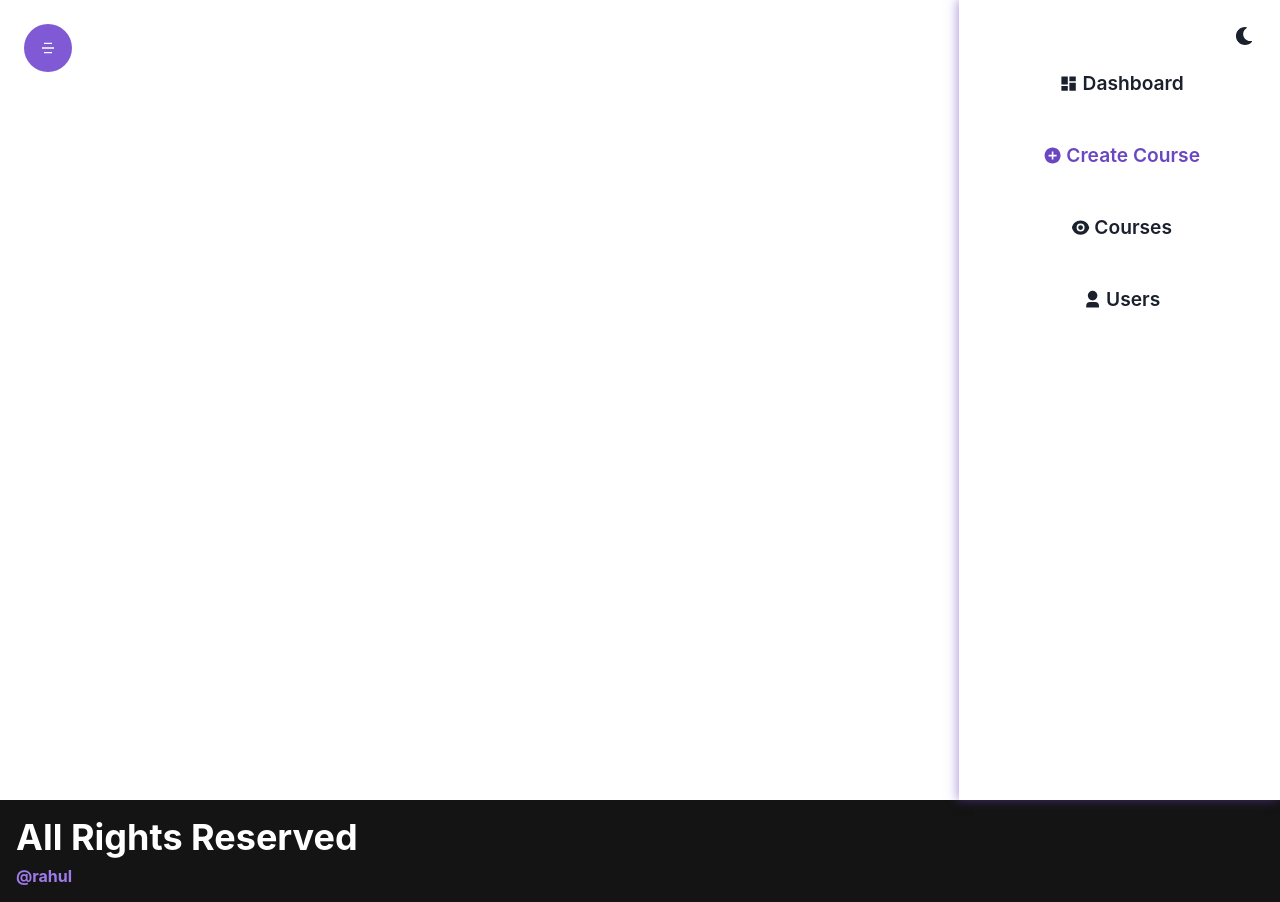
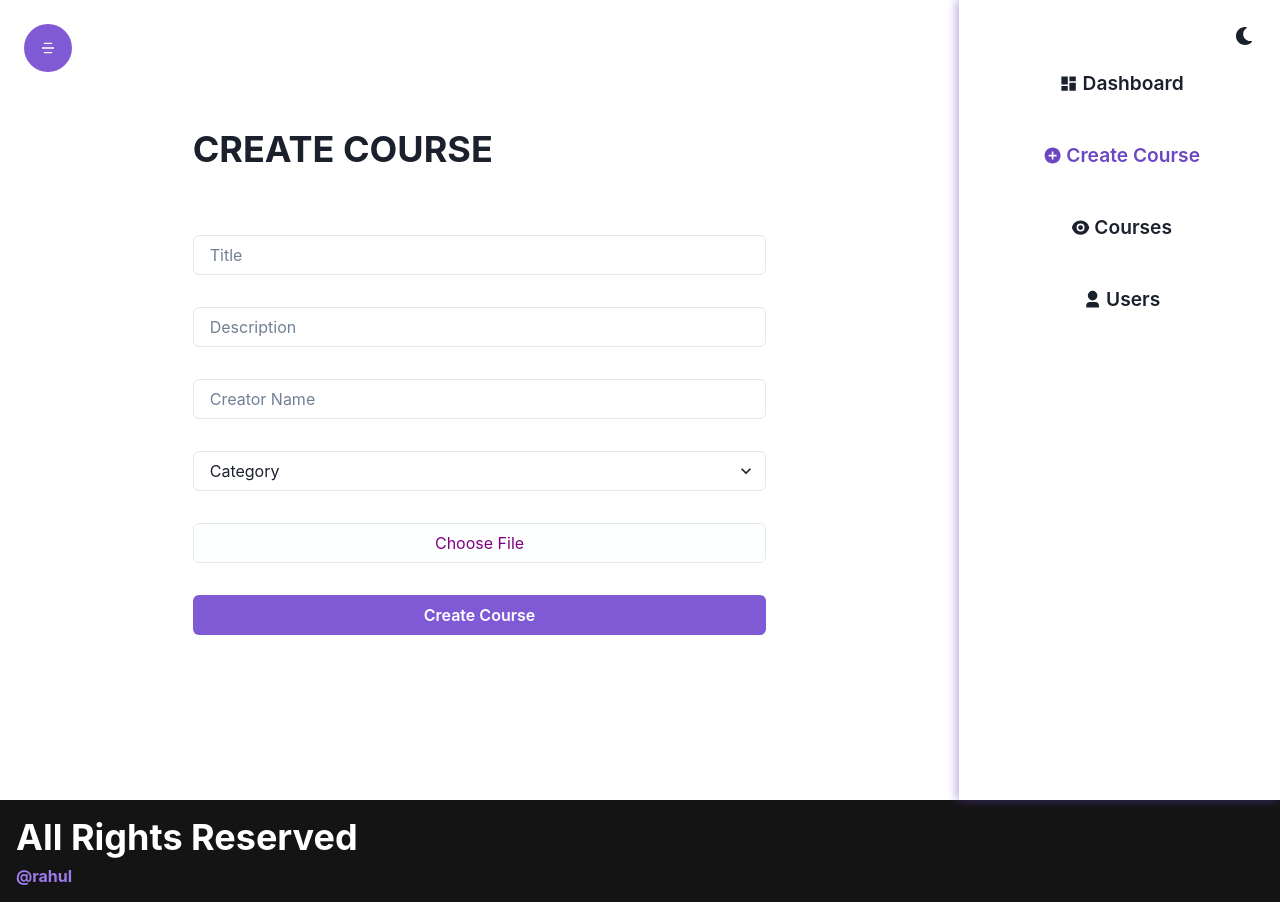
Before and after one commit to ImRkofficial/course-bundler, a React (Create React App) app: page /admin/createcourse in a window 1280 px wide. Built offline with nearby package versions, Linux system fonts and the light colour scheme; some icons are missing.

Commit message:
intial commit

```diff
--- a/package.json
+++ b/package.json
@@ -11,11 +11,11 @@
     "@testing-library/react": "^13.4.0",
     "@testing-library/user-event": "^14.5.1",
     "axios": "^1.5.1",
-    "chart.js": "^4.4.0",
+    "chart.js": "^3.8.0",
     "framer-motion": "^6.5.1",
     "protected-route-react": "^1.0.1",
     "react": "^18.2.0",
-    "react-chartjs-2": "^5.2.0",
+    "react-chartjs-2": "^4.3.1",
     "react-dom": "^18.2.0",
     "react-hot-toast": "^2.4.1",
     "react-icons": "^3.11.0",
--- a/src/components/Admin/CreateCourse/CreateCourse.jsx
+++ b/src/components/Admin/CreateCourse/CreateCourse.jsx
@@ -1,18 +1,97 @@
-import { Box, Grid } from '@chakra-ui/react'
-import React from 'react'
+import { Box, Button, Container, Grid, Heading, Image, Input, Select, VStack } from '@chakra-ui/react'
+import React, { useState } from 'react'
 import SideBar from '../SideBar'
 
+
+const categories = ['Andriod Development','Web Development','iOS Development','Game Development',"Data Structures & Algorithm","Machine Learning","App Development"];
+export const fileUploadStyle ={
+  "&::file-selector-button":{
+      cursor:"pointer",
+      marginLeft:"-5%",
+      width:"110%",
+      color:"purple",
+      border:"none",
+      backgroundColor:"#FeFFFF",
+      height:'100%'
+  }
+}
+
 const CreateCourse = () => {
+  const [title,setTitle] = useState('');
+  const [description,setDescription] = useState('');
+  const [createdBy,setCreatedBy] = useState('');
+  const [category,setCategory] = useState('');
+  const [image,setImage] = useState('');
+  const [imagePreview,setImagePreview] = useState('');
+
+  const changeImageHandler  = (e)=>{
+    const file = e.target.files[0];
+    const reader = new FileReader();
+    reader.readAsDataURL(file)
+
+    reader.onloadend =()=>{
+        setImagePreview(reader.result)
+        setImage(file)
+    }
+}
+
   return (
     <>
-    <Grid minH={'100vh'} templateColumns={['1fr','5fr 1fr']}>
-    <Box>
+      <Grid minH={'100vh'} templateColumns={['1fr', '5fr 1fr']}>
+        <Container py={16}>
+          <form>
+            <Heading textTransform={'uppercase'} children={'Create Course'} my={16} textAlign={['center', 'left']} />
+            <VStack m={'auto'} spacing={8}>
+              <Input
+                value={title}
+                onChange={(e) => setTitle(e.target.value)}
+                focusBorderColor='purple.300'
+                placeholder='Title'
+                type='text'
+              />
+              <Input
+                value={description}
+                onChange={(e) => setDescription(e.target.value)}
+                focusBorderColor='purple.300'
+                placeholder='Description'
+                type='text'
+              />
+              <Input
+                value={createdBy}
+                onChange={(e) => setCreatedBy(e.target.value)}
+                focusBorderColor='purple.300'
+                placeholder='Creator Name'
+                type='text'
+              />
+              <Select focusBorderColor='purple.300' value={category} onChange={(e)=>setCategory(e.target.value)}>
 
-    </Box>
-    <SideBar/>
-    </Grid>
+                <option value={''}>Category</option>
+                {categories.map((item)=>(
+                  <option key={item} value={item}>{item}</option>
+                ))}
+              </Select>
+
+              <Input
+                    required
+                    accept='image/*'
+                    focusBorderColor='purple.500'
+                    type='file'
+                    css={fileUploadStyle}
+                    onChange={changeImageHandler}
+                />
+
+                {imagePreview && (
+                  <Image src={imagePreview} boxSize={64} objectFit={'contain'}/>
+                )}
+
+                <Button width={'full'} colorScheme='purple' type='submit'>Create Course</Button>
+            </VStack>
+          </form>
+        </Container>
+        <SideBar />
+      </Grid>
     </>
   )
 }
 
-export default CreateCourse
+export default CreateCourse;
--- /dev/null
+++ b/src/components/Admin/Dashboard/Chart.jsx
@@ -0,0 +1,90 @@
+import React from 'react';
+import {Chart as ChartJs,CategoryScale,LinearScale,PointElement,LineElement,Title,Tooltip,ArcElement,Legend} from 'chart.js';
+import {Line,Doughnut} from 'react-chartjs-2';
+
+ChartJs.register(
+    CategoryScale,
+    LinearScale,
+    PointElement,
+    LineElement,
+    Title,
+    Tooltip,
+    ArcElement,
+    Legend
+);
+
+export const LineChart = () => {
+
+    const labels = getLastYearMonths();
+    const options={
+        responsive:true,
+        plugins:{
+            legend:{
+                position:'bottom'
+            },
+            title:{
+                display:true,
+                text:'Yearly Views'
+            }
+        }
+    }
+
+    const data= {
+        labels,
+        datasets:[
+            {
+                label:'Views',
+                data:[1,2,3,4],
+                borderColor:'rgba(107,70,193,0.5)',
+                backgroundColor:'#6b46c1'
+            }
+        ]
+
+    };
+  return (<Line options={options} data={data}/> )
+};
+
+export const DoughnutChart =()=>{
+
+    const data= {
+        labels:['Subscribed','Not Subscribed'],
+        datasets:[
+            {
+                label:'Views',
+                data:[3,20],
+                borderColor:['rgba(62,12,171,0.3)','rgba(214,43,129,1)'],
+                backgroundColor:['rgba(62,12,171,0.3)','rgba(214,43,129,0.3)'],
+                borderWidth:1
+            }
+        ]
+
+    };
+    return(
+        <>
+        <Doughnut data={data}/>
+        </>
+    )
+}
+
+function getLastYearMonths(){
+    const labels=[];
+    const months=[ "January",'February','March','April','May','June','July','August','September','October','November','December'];
+
+    const currnetMonth =new Date().getMonth();
+    const remain = 11 -currnetMonth;
+
+    for (let i = currnetMonth; i < months.length; i--){
+        const element = months[i];
+        labels.unshift(element);
+
+        if(i===0) break;
+
+    }
+
+    for (let index = 11; index < remain; index--) {
+        if(index === currnetMonth)break;
+        const element = months[index];
+        labels.unshift(element);
+    }
+    return labels;
+}
--- a/src/components/Admin/Dashboard/DashBoard.jsx
+++ b/src/components/Admin/Dashboard/DashBoard.jsx
@@ -2,6 +2,7 @@ import { Box, Grid, HStack, Heading, Progress, Stack, Text } from '@chakra-ui/re
 import React from 'react'
 import SideBar from '../SideBar';
 import {RiArrowDownLine, RiArrowUpLine} from 'react-icons/ri';
+import { DoughnutChart, LineChart } from './Chart';
 
 const  DataBox =({title,qty,qtyPercentage,profit})=>{
     return(
@@ -50,6 +51,7 @@ const DashBoard = () => {
     <Box m={[0,16]} borderRadius={'lg'} padding={[0,16]} mt={[4,16]} boxShadow={`-2px 0px 10px rgba(107,70,193,0.5)`}>
         <Heading textAlign={['center','left']} size={'md'} children={'Views Graph'} pt={[8,0]} ml={[0,16]}/>
         {/* Line Graph Here */}
+        <LineChart />
     </Box>
 
     <Grid templateColumns={['1fr','2fr 1fr']} >
@@ -64,7 +66,8 @@ const DashBoard = () => {
 
     <Box p={[0,16]} boxSize={'border-box'} py={4}>
         <Heading textAlign={'center'} size={'md'} children={'Users'} mb={4}/>
-
+        {/* Doughnut Chart */}
+            <DoughnutChart/>
     </Box>
     </Grid>
 
@@ -75,4 +78,4 @@ const DashBoard = () => {
   )
 }
 
-export default DashBoard
+export default DashBoard;
--- a/src/components/Admin/Users/Users.jsx
+++ b/src/components/Admin/Users/Users.jsx
@@ -1,13 +1,54 @@
-import { Box, Grid } from '@chakra-ui/react'
+import { Box, Button, Grid, HStack, Heading, Table, TableCaption, TableContainer, Tbody, Td, Th, Thead, Tr } from '@chakra-ui/react'
 import React from 'react'
 import SideBar from '../SideBar'
+import { RiDeleteBin7Fill } from 'react-icons/ri'
 
+
+const users =[{
+      _id:'325523sfgert5454564',
+      name:'John Doe',
+      email:'john@mail.co.in',
+      role:'admin',
+      subscription:{
+        status:'active'
+      }
+
+}];
+
+const onChangrHandler = (userId)=>{
+  console.log('Clicked')
+}
+const onDeleteHandler = (userId)=>{
+  console.log('Clicked')
+}
 const Users = () => {
   return (
     <>
     <Grid minH={'100vh'} templateColumns={['1fr','5fr 1fr']}>
-    <Box>
-
+    <Box p={[0,16]} overflowX={'auto'}>
+      <Heading children={'All Users'} textAlign={['center','left']} textTransform={'uppercase'} my={16} />
+      <TableContainer w={['100vw','full']}>
+      <Table variant={'simple'} size={'lg'}>
+        <TableCaption>
+          All available users in the database
+        </TableCaption>
+        <Thead>
+          <Tr>
+            <Th>Id</Th>
+            <Th>Name</Th>
+            <Th>Email</Th>
+            <Th>Role</Th>
+            <Th>Subscription</Th>
+            <Th isNumeric>Action</Th>
+          </Tr>
+        </Thead>
+        <Tbody>
+        {users.map((item)=>(
+          <Row key={item._id} item={item} onChangrHandler={onChangrHandler}/>
+        ))}
+        </Tbody>
+      </Table>
+      </TableContainer>
     </Box>
     <SideBar/>
     </Grid>
@@ -16,3 +57,25 @@ const Users = () => {
 }
 
 export default Users
+
+function Row({item}){
+
+
+  return(
+      <Tr>
+        <Td>#{item._id}</Td>
+        <Td>{item.name}</Td>
+        <Td>{item.email}</Td>
+        <Td>{item.role}</Td>
+        <Td>{item.subscription.status === 'active' ? 'Active' : 'Not Active'}</Td>
+        <Td isNumeric>
+          <HStack justifyContent={'flex-end'}>
+            <Button variant={'outline'} color={'purple.500'} onClick={onChangrHandler}>Change Role</Button>
+            <Button color={'purple.600'} onClick={onDeleteHandler}>
+              <RiDeleteBin7Fill/>
+            </Button>
+          </HStack>
+        </Td>
+      </Tr>
+  )
+}
```
Also changed, not shown: 1 other file (tests, documents, lock files or other folders).
